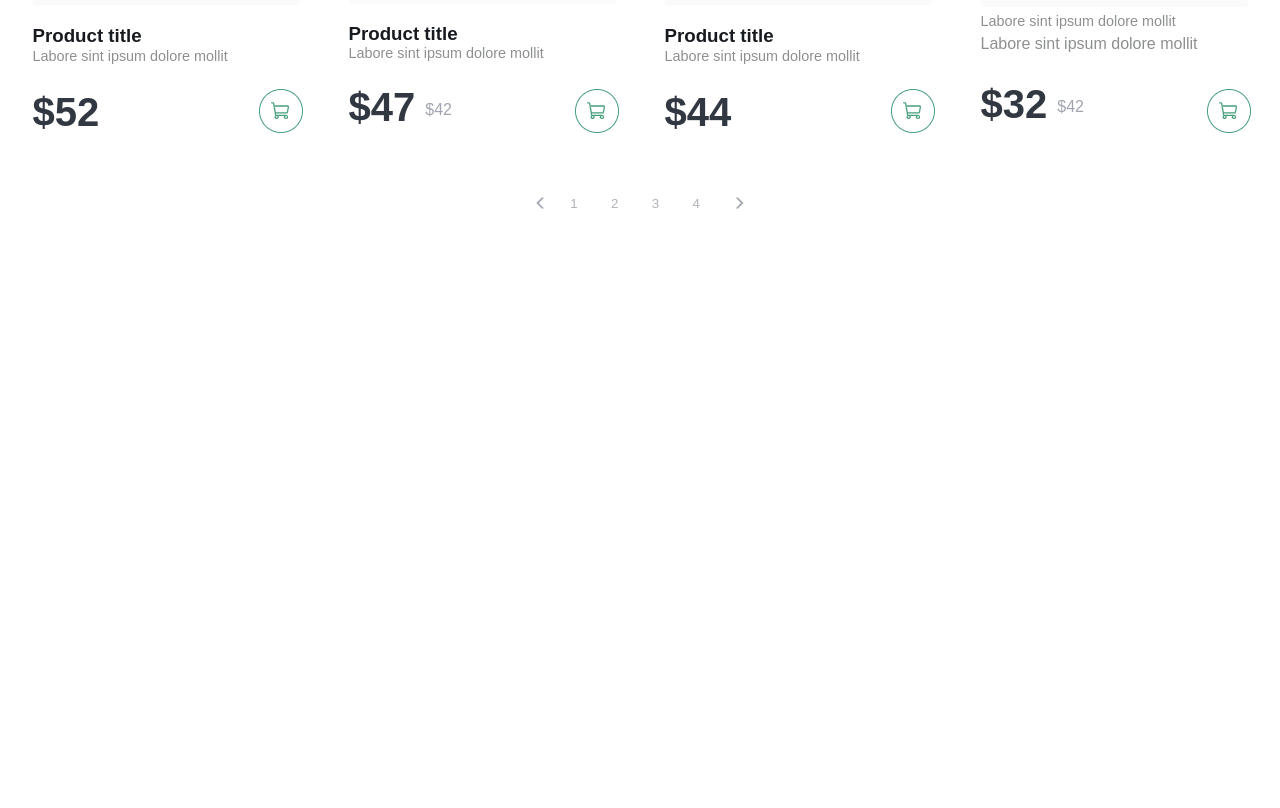
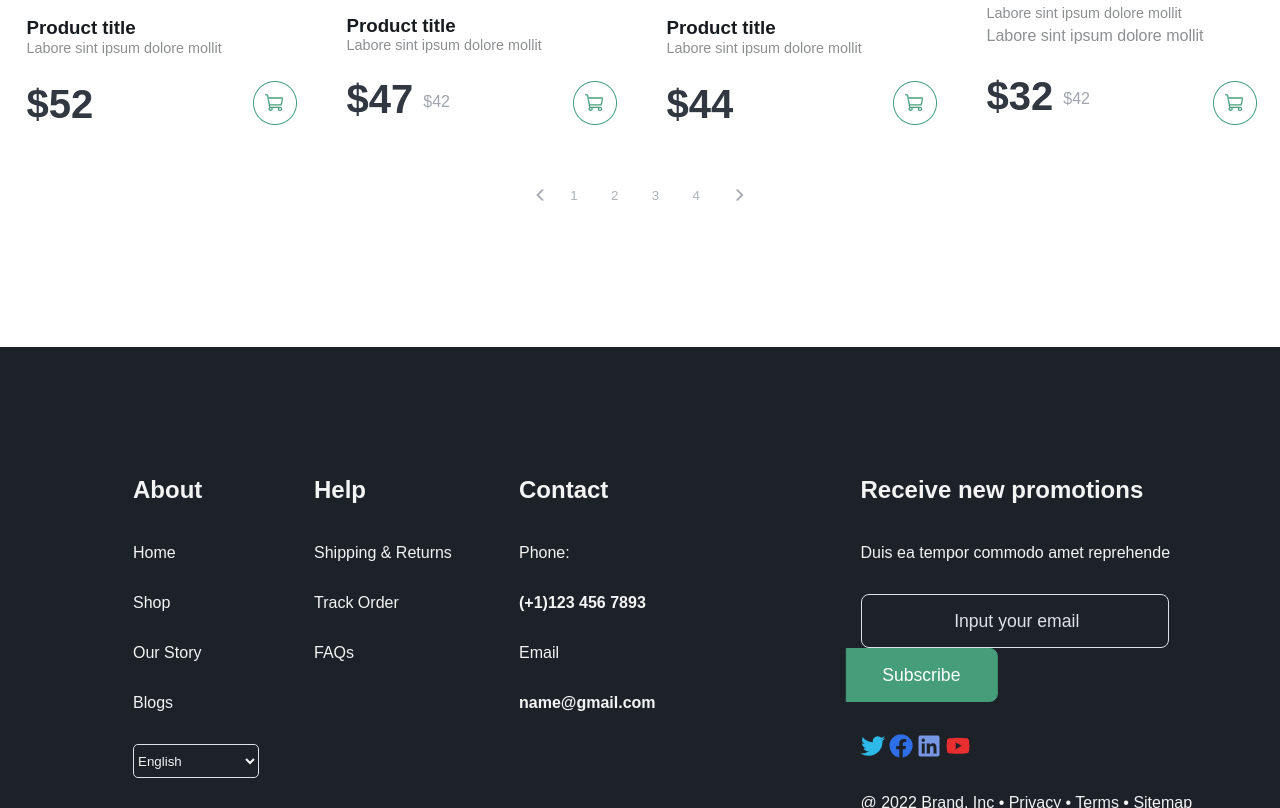
Before and after one commit to Pkkoi1/BaiTapProduct, a plain HTML site: page index.html in a window 1280 px wide. Shown: the part 1992-2800 px from the top of the page. Before the commit the page ends 2213 px from the top, so only its background shows below. Drawn offline with Linux system fonts and the light colour scheme.

Commit message:
Hoàn thành 90%

```diff
--- a/Style.css
+++ b/Style.css
@@ -6,7 +6,6 @@
     width: 100%;
     box-sizing: border-box;
 }
-
 .left {
     justify-content: space-around;
     display: flex;
@@ -32,7 +31,7 @@
     align-items: center;
     box-sizing: border-box;
 }
-.td {
+.banner{
     position: relative;
 
     height: 393px;
@@ -102,7 +101,7 @@
     border-left: 0px;
     border-right: 0px;
     border-width: 1px;
-    border-color: #f3f4f6;
+    border-color: #d3d5d9;
     margin-right: 20px;
 }
 .sortb
@@ -112,11 +111,26 @@
     margin-top: 64px;
     border: 0px;
     background-color: #f3f4f6;
+    color: rgba(98 , 106, 118, 1);
+    border-radius: 5px;
+    font-size: 120%;
 }
 .search
 {
-    border-width: 1px ;
-    border-color: #adb0b6;
+    border: 1px rgba(211, 213, 217, 0.5) solid;
+    width: 198px;
+    height: 34px;
+
+    border-radius: 5px;
+}
+::placeholder
+{
+    color: rgba(211, 213, 217, 0.5);
+}
+.email::placeholder
+{
+    color: #dee1e6;
+    transform: translate(30%);
 }
 .product
 {
@@ -139,14 +153,12 @@
     flex-direction: column;
     border-radius: 10%;
     margin-top: 55px;
-    font-family: Arial, Helvetica, sans-serif;
 }
 .price
 {
     margin-top: 24px;
     display: flex;
     flex-direction: row;
-    font-family: Arial, Helvetica, sans-serif;
 }
 
 .BestSeller
@@ -158,6 +170,7 @@
     color: #b48435;
     border-radius: 10px;
     padding: 4px;
+    font-size: 95%;
 }
 .cart
 {
@@ -172,8 +185,9 @@
     left: 80%;
     background-color: #ffc970;
     color: #b48435;
-    border-radius: 10px;
+    border-radius: 12px;
     padding: 4px;
+    font-size: 95%;
 }
 .slide
 {
@@ -203,3 +217,72 @@
     background-color: #f4faf8;
     color: #61ac8e;
 }
+body
+{
+    font-family: Arial, Helvetica, sans-serif;
+    margin: 0px;
+}
+.end
+{
+    display: flex;
+    flex-direction: row;
+    background-color: #1d2128;
+    margin-top: 220px;
+    height: 500px;
+}
+.endDetail
+{
+    display: flex;
+    flex-direction: column;
+    color: #f3f4f4;
+    width: 30%;
+    margin-right: 55px;
+}
+#Language
+{
+    width: 126px;
+    height: 34px;
+    border-radius: 5px;
+    border: 1px #dee1e6 solid;
+    background-color: #1d2128;
+    color: #f3f4f4;
+}
+.endDetailRight
+{
+    display: flex;
+    flex-direction: column;
+    color: #f3f4f4;
+    margin-top: 105px;
+    width: 50%;
+    margin-left: 150px;
+}
+.email
+{
+    border-radius: 8px;
+    border: 1px #dee1e6 solid;
+    background-color: #1d2128;
+    width: 302px;
+    height: 50px;
+    font-size: 110%;
+}
+.sub
+{
+    border-radius: 8px;
+    height: 54px;
+    width: 152px;
+    background-color: #459d7a;
+    border: 1px #459d7a solid;
+    color: #ffff;
+    transform: translate(-10%);
+    border-top-left-radius:0px;
+    border-bottom-left-radius:0px ;
+    font-size: 110%;
+}
+.endDetailLeft
+{
+    display: flex;
+    flex-direction: row;
+    margin-top: 105px;
+    /* margin-right: 200px; */
+    justify-content: space-around;
+}
--- a/index.html
+++ b/index.html
@@ -27,7 +27,7 @@
 
         </div>
     </div>
-    <div class="td">
+    <div class="banner">
         <div class="img">
              <div  class="Text1">
                 <p style="font-size: 55px; margin: 0; color: #323842;"><b>Gift to your skin</b></p>
@@ -114,7 +114,7 @@
                     <p style="font-size: 250%; margin: 0; color: #323842;"><b>$40</b></p>
                     <p style="font-size: 100%; color: #a0a4ae; margin-left: 10px">$48</p>
                 </div>
-                <div class="BestSeller">Best-seller</div>
+                <div class="New">New</div>
                 <div class="cart"><img src="Button 1 (2).png" alt=""></div>
             </div>
             <div class="Prodcuttitle">
@@ -133,7 +133,6 @@
                 <div class="price">
                     <p style="font-size: 250%; margin: 0; color: #323842;"><b>$18</b></p>
                 </div>
-                <div class="BestSeller">New</div>
                 <div class="cart"><img src="Button 1 (2).png" alt=""></div>
             </div>
         </div>
@@ -189,7 +188,44 @@
             <img src="Button 1 (6).png" alt="">
         </div>
     </div>
-
+    <div class="end">
+        <div class="endDetailLeft">
+            <div class="endDetail" style="margin-left: 133px;">
+                <p style="font-size: 150%;"><b>About</b></p>
+                <p>Home</p>
+                <p>Shop</p>
+                <p>Our Story</p>
+                <p>Blogs</p>
+                <p><select name="Language" id="Language" tabindex="1">
+                    <option value="US">English</option>
+                    <option value="VN">Tiếng Việt</option>
+                </select></p>
+            </div>
+            <div class="endDetail">
+                <p style="font-size: 150%;"><b>Help</b></p>
+                <p style="width: 150px;">Shipping & Returns</p>
+                <p>Track Order</p>
+                <p>FAQs</p>
+            </div>
+            <div class="endDetail">
+                <p style="font-size: 150%;"><b>Contact</b></p>
+                <p>Phone:</p>
+                <p><b>(+1)123 456 7893</b></p>
+                <p>Email</p>
+                <p><b>name@gmail.com</b></p>
+            </div>
+        </div>
+        <div class="endDetailRight">
+            <p style="font-size: 150%;"><b>Receive new promotions</b></p>
+            <p>Duis ea tempor commodo amet reprehende</p>
+            <p><input type="email" placeholder="Input your email" class="email"><button class="sub">Subscribe</button></p>
+            <p><img src="Twitter 1.png" alt="Twitter">
+                <img src="Facebook 1.png" alt="Facebook">
+               <img src="LinkedIn 1.png" alt="LinkedIn">
+                <img src="YouTube 1.png" alt=""></p>
+            <p>@ 2022 Brand, Inc  &#149;  Privacy  &#149;  Terms  &#149;  Sitemap</p>
+        </div>
+    </div>
 </body>
 
 </html>
```
Also changed, not shown: Facebook 1.png (added).
